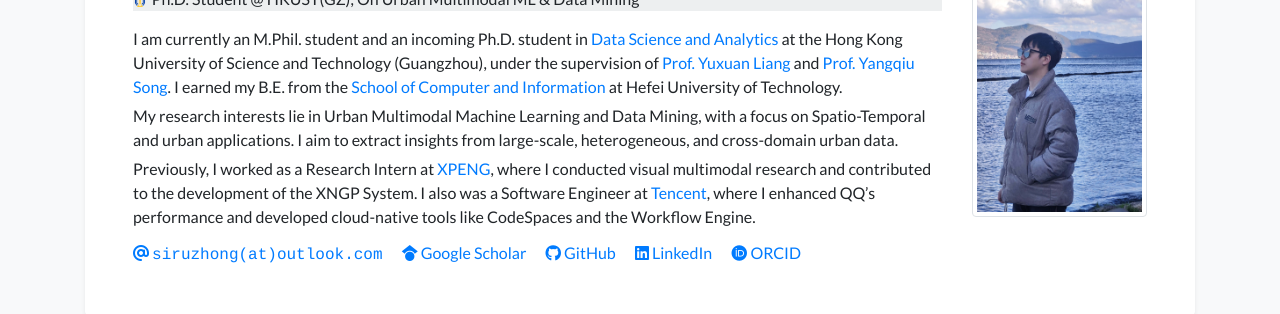
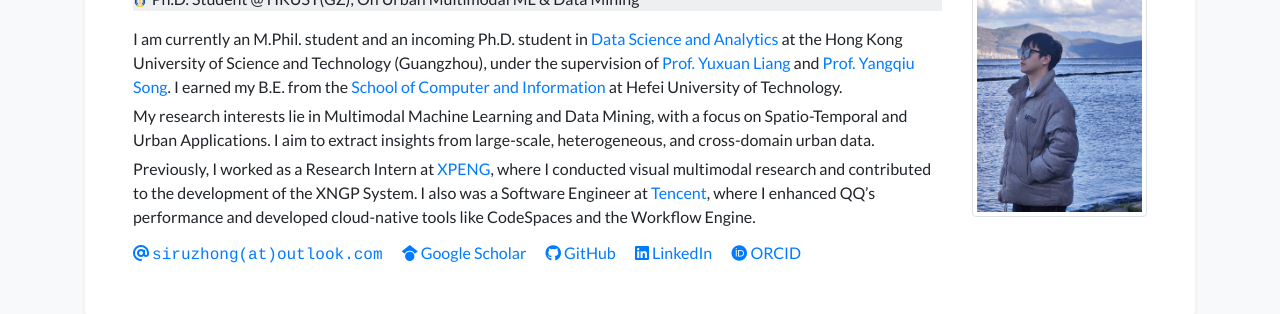
Before and after one commit to thunderlrr/songxinlei.github.io, a Jekyll site: the page built from index.html, in a window 1280 px wide and 900 px high. Shown: the part 197-511 px from the top of the window. Built offline with Jekyll 4.4.1, drawn with Linux system fonts in a browser that asks for light colours; a style sheet for code colours, icons or effects is not loaded.

Commit message:
update profile

```diff
--- a/_data/profile.yml
+++ b/_data/profile.yml
@@ -22,7 +22,7 @@ orcid: 0009-0001-4465-8686
 
 short_bio: >-
   <p style="margin-bottom:5px"> I am currently an M.Phil. student and an incoming Ph.D. student in <a href="http://dsa.hkust-gz.edu.cn/">Data Science and Analytics</a> at the Hong Kong University of Science and Technology (Guangzhou), under the supervision of <a href="https://yuxuanliang.com/">Prof. Yuxuan Liang</a> and <a href="https://www.cse.ust.hk/~yqsong/">Prof. Yangqiu Song</a>. I earned my B.E. from the <a href="https://ci.hfut.edu.cn/">School of Computer and Information</a> at Hefei University of Technology. </p>
-  <p style="margin-bottom:5px"> My research interests lie in Urban Multimodal Machine Learning and Data Mining, with a focus on Spatio-Temporal and urban applications. I aim to extract insights from large-scale, heterogeneous, and cross-domain urban data. </p>
+  <p style="margin-bottom:5px"> My research interests lie in Multimodal Machine Learning and Data Mining, with a focus on Spatio-Temporal and Urban Applications. I aim to extract insights from large-scale, heterogeneous, and cross-domain urban data. </p>
   <p style="margin-bottom:5px"> Previously, I worked as a Research Intern at <a href="https://www.xpeng.com/">XPENG</a>, where I conducted visual multimodal research and contributed to the development of the XNGP System. I also was a Software Engineer at <a href="https://www.tencent.com/">Tencent</a>, where I enhanced QQ’s performance and developed cloud-native tools like CodeSpaces and the Workflow Engine. </p>
 
 portrait_url: /assets/images/photos/portrait.jpg
```
